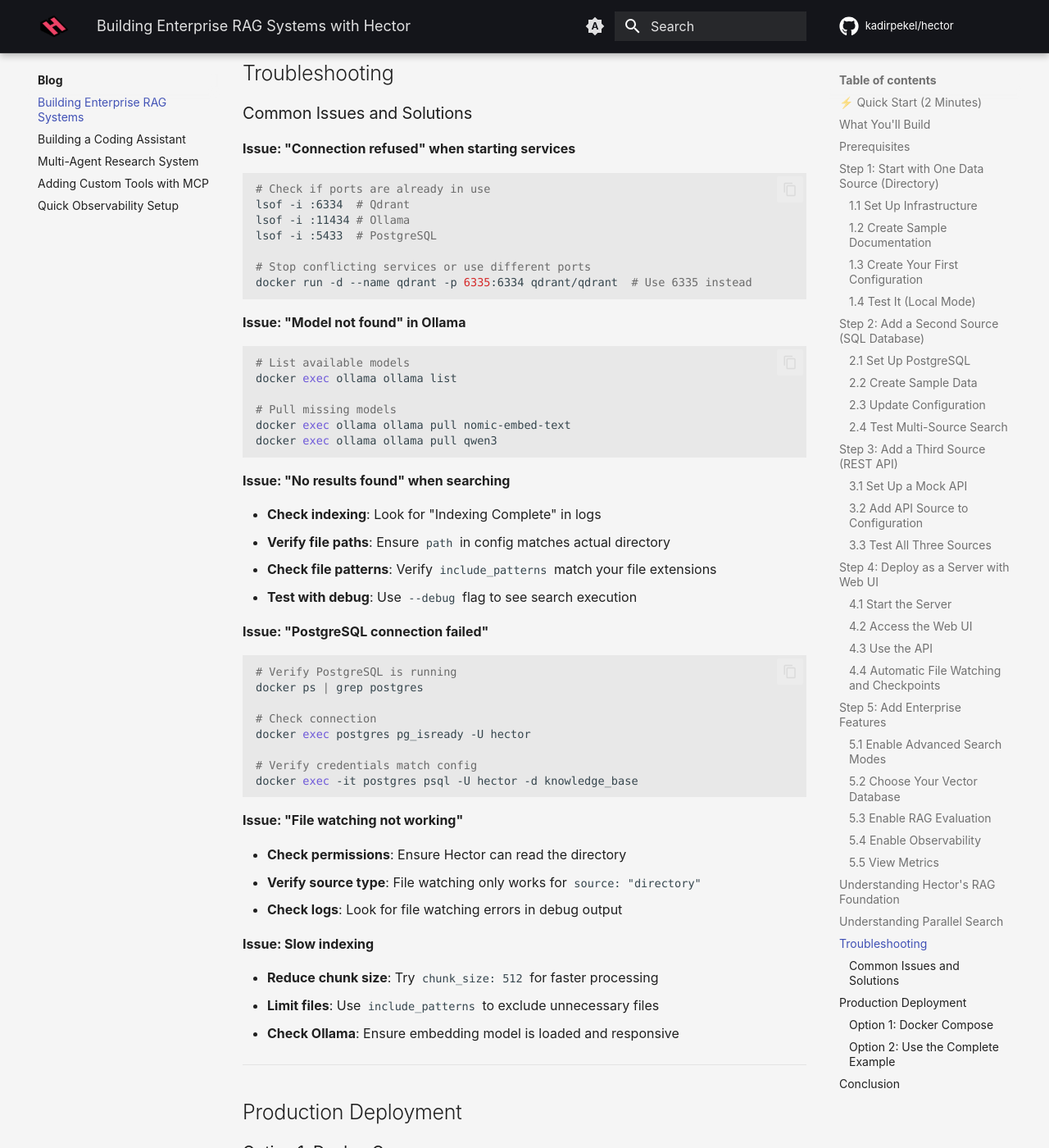
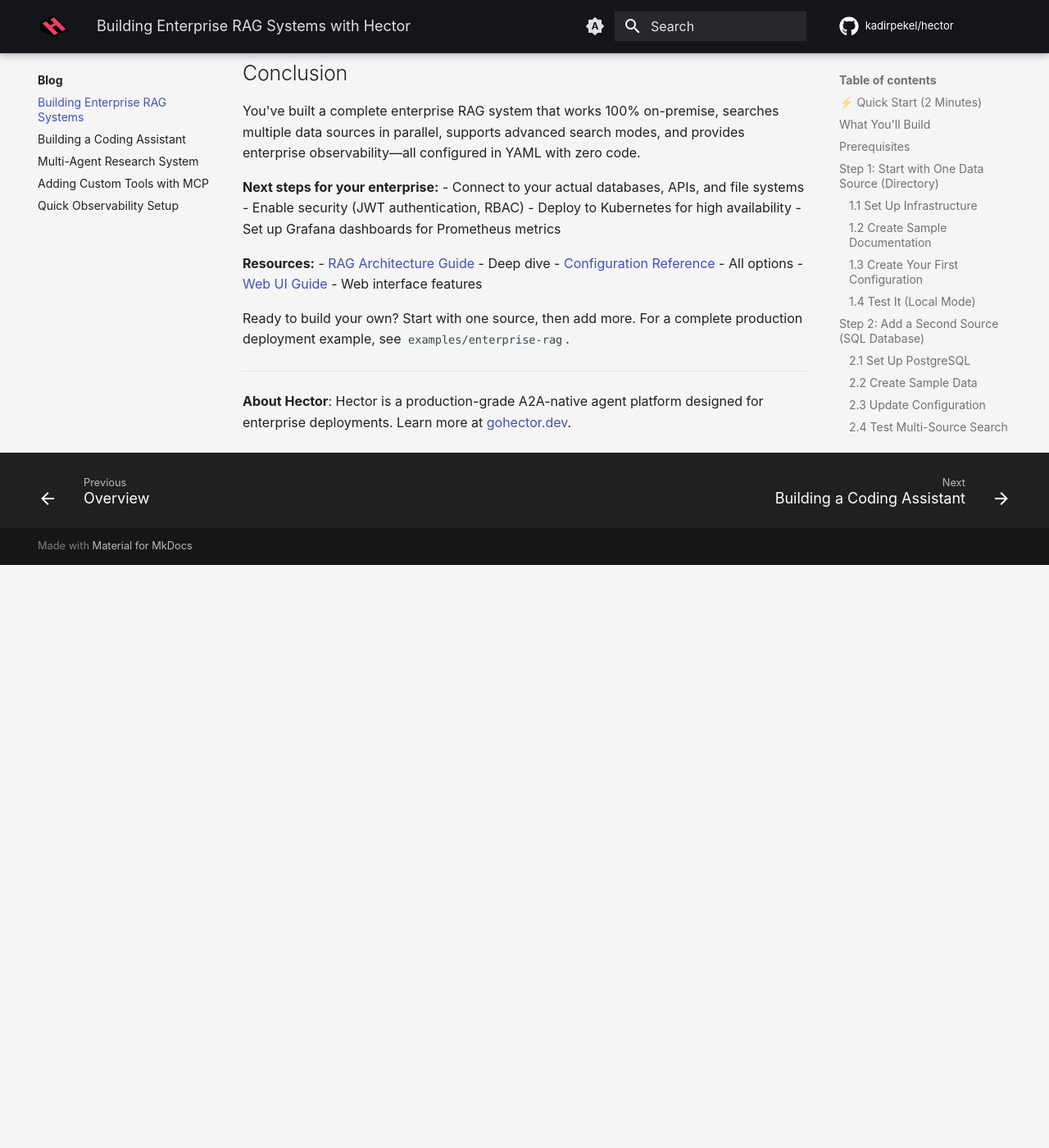
Before and after one commit to kadirpekel/hector, an MkDocs documentation site: the page built from docs/blog/posts/building-enterprise-rag-systems.md, in a window 1280 px wide and 1400 px high, scrolled down 14395 px. Shown: the whole window at 82% size. Built offline with MkDocs 1.6.1 and Material for MkDocs 9.7.7, drawn with Linux system fonts in a browser that asks for light colours; comment, search, counter and statistics services are not loaded; after the commit the page ends 15084 px from its top, so only the background shows below that; some of the changed text lies outside the part shown.

Commit message:
more condensed rag post

````diff
--- a/docs/blog/posts/building-enterprise-rag-systems.md
+++ b/docs/blog/posts/building-enterprise-rag-systems.md
@@ -690,136 +690,6 @@ Hector automatically searches all your sources **in parallel**, not sequentially
 
 ---
 
-## Troubleshooting
-
-### Common Issues and Solutions
-
-**Issue: "Connection refused" when starting services**
-
-```bash
-# Check if ports are already in use
-lsof -i :6334  # Qdrant
-lsof -i :11434 # Ollama
-lsof -i :5433  # PostgreSQL
-
-# Stop conflicting services or use different ports
-docker run -d --name qdrant -p 6335:6334 qdrant/qdrant  # Use 6335 instead
-```
-
-**Issue: "Model not found" in Ollama**
-
-```bash
-# List available models
-docker exec ollama ollama list
-
-# Pull missing models
-docker exec ollama ollama pull nomic-embed-text
-docker exec ollama ollama pull qwen3
-```
-
-**Issue: "No results found" when searching**
-
-- **Check indexing**: Look for "Indexing Complete" in logs
-- **Verify file paths**: Ensure `path` in config matches actual directory
-- **Check file patterns**: Verify `include_patterns` match your file extensions
-- **Test with debug**: Use `--debug` flag to see search execution
-
-**Issue: "PostgreSQL connection failed"**
-
-```bash
-# Verify PostgreSQL is running
-docker ps | grep postgres
-
-# Check connection
-docker exec postgres pg_isready -U hector
-
-# Verify credentials match config
-docker exec -it postgres psql -U hector -d knowledge_base
-```
-
-**Issue: "File watching not working"**
-
-- **Check permissions**: Ensure Hector can read the directory
-- **Verify source type**: File watching only works for `source: "directory"`
-- **Check logs**: Look for file watching errors in debug output
-
-**Issue: Slow indexing**
-
-- **Reduce chunk size**: Try `chunk_size: 512` for faster processing
-- **Limit files**: Use `include_patterns` to exclude unnecessary files
-- **Check Ollama**: Ensure embedding model is loaded and responsive
-
----
-
-## Production Deployment
-
-### Option 1: Docker Compose
-
-Create `docker-compose.yaml`:
-
-```yaml
-version: '3.8'
-
-services:
-  qdrant:
-    image: qdrant/qdrant:latest
-    ports:
-      - "6334:6334"
-    volumes:
-      - qdrant-data:/qdrant/storage
-
-  ollama:
-    image: ollama/ollama:latest
-    ports:
-      - "11434:11434"
-    volumes:
-      - ollama-data:/root/.ollama
-
-  postgres:
-    image: postgres:15-alpine
-    environment:
-      POSTGRES_DB: knowledge_base
-      POSTGRES_USER: hector
-      POSTGRES_PASSWORD: ${DB_PASSWORD}
-    volumes:
-      - postgres-data:/var/lib/postgresql/data
-
-  hector:
-    image: kadirpekel/hector:1.8.1
-    ports:
-      - "8080:8080"
-    volumes:
-      - ./config.yaml:/etc/hector/config.yaml:ro
-      - ./docs:/docs:ro
-    depends_on:
-      - qdrant
-      - ollama
-      - postgres
-
-volumes:
-  qdrant-data:
-  ollama-data:
-  postgres-data:
-```
-
-Deploy:
-```bash
-docker-compose up -d
-```
-
-### Option 2: Use the Complete Example
-
-We have a complete, ready-to-use example:
-
-```bash
-cd examples/enterprise-rag
-./setup-docker.sh
-```
-
-This includes everything pre-configured and ready to go.
-
----
-
 ## Conclusion
 
 You've built a complete enterprise RAG system that works 100% on-premise, searches multiple data sources in parallel, supports advanced search modes, and provides enterprise observability—all configured in YAML with zero code.
@@ -835,7 +705,7 @@ You've built a complete enterprise RAG system that works 100% on-premise, search
 - [Configuration Reference](../../reference/configuration.md) - All options
 - [Web UI Guide](../../core-concepts/ag-ui.md) - Web interface features
 
-Ready to build your own? Start with one source, then add more. The complete example in `examples/enterprise-rag` shows everything working together.
+Ready to build your own? Start with one source, then add more. For a complete production deployment example, see `examples/enterprise-rag`.
 
 ---
 
````
